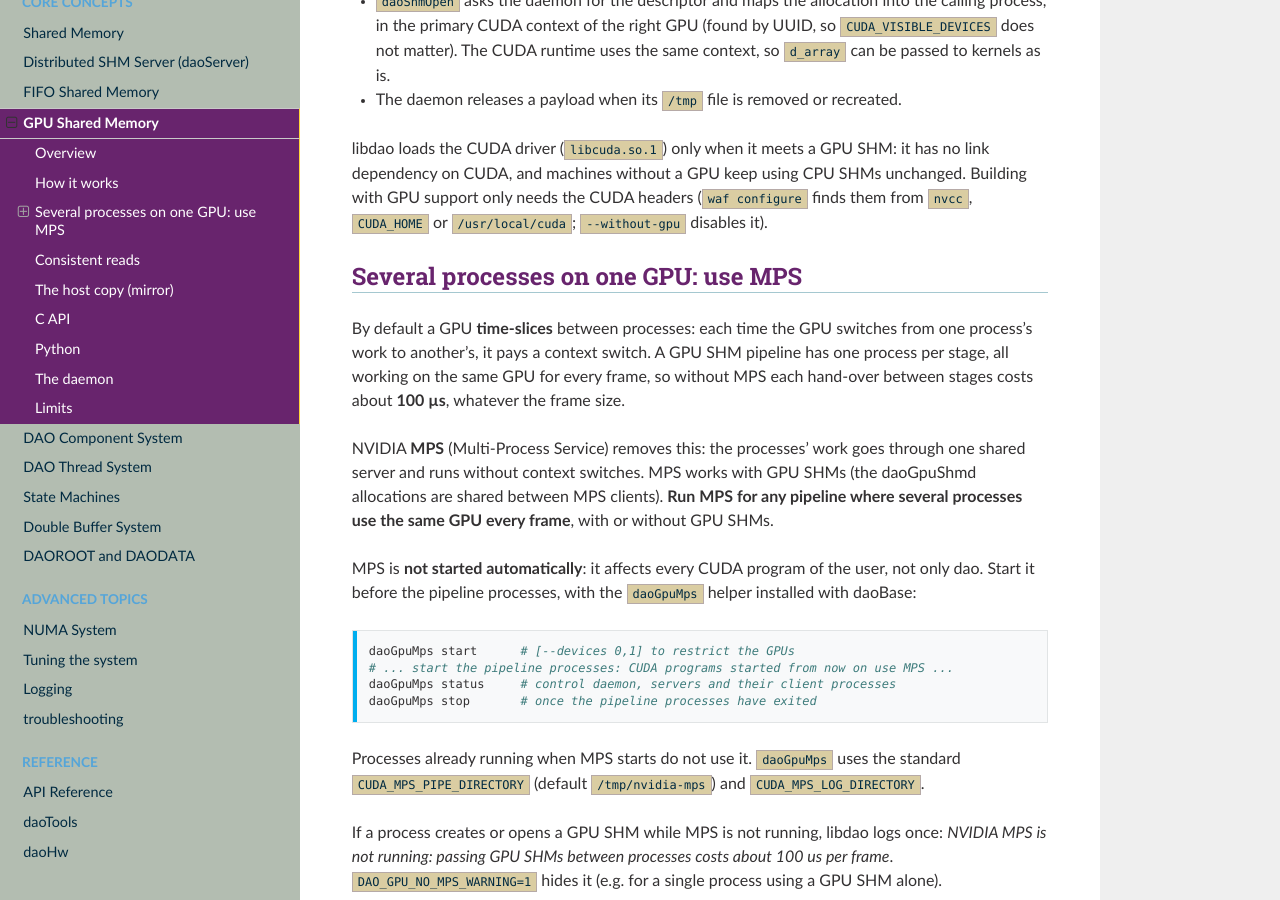
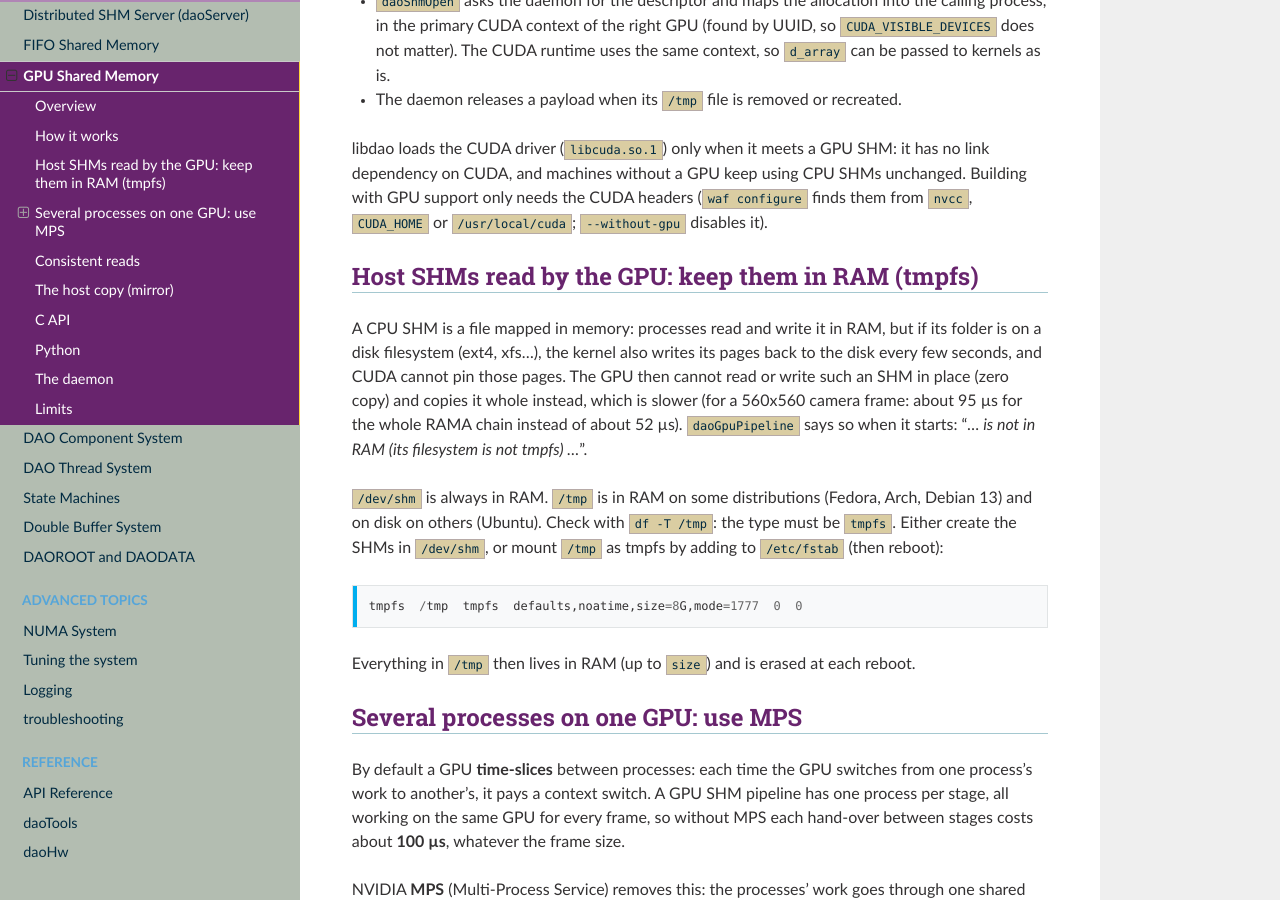
Before and after one commit to Durham-Adaptive-Optics/daoBase, a Sphinx documentation site: the page built from docs/source/gpu_shm.rst, in a window 1280 px wide and 900 px high, scrolled down 998 px. Built offline with Sphinx 7.4.7 and the Read the Docs theme 3.1.0, drawn with Linux system fonts in a browser that asks for light colours.

Commit message:
GPU SHM docs: keep host SHMs read by the GPU in RAM (tmpfs)
CUDA cannot pin SHM pages on a disk filesystem, so the GPU copies such an
SHM every frame instead of reading it in place. Explain how to check /tmp
and how to mount it as tmpfs.

```diff
--- a/docs/source/gpu_shm.rst
+++ b/docs/source/gpu_shm.rst
@@ -47,6 +47,24 @@ libdao loads the CUDA driver (``libcuda.so.1``) only when it meets a GPU SHM: it
 dependency on CUDA, and machines without a GPU keep using CPU SHMs unchanged. Building with GPU
 support only needs the CUDA headers (``waf configure`` finds them from ``nvcc``, ``CUDA_HOME`` or
 ``/usr/local/cuda``; ``--without-gpu`` disables it).
+
+Host SHMs read by the GPU: keep them in RAM (tmpfs)
+---------------------------------------------------
+
+A CPU SHM is a file mapped in memory: processes read and write it in RAM, but if its folder is on a
+disk filesystem (ext4, xfs...), the kernel also writes its pages back to the disk every few seconds,
+and CUDA cannot pin those pages. The GPU then cannot read or write such an SHM in place (zero copy)
+and copies it whole instead, which is slower (for a 560x560 camera frame: about 95 µs for the whole
+RAMA chain instead of about 52 µs). ``daoGpuPipeline`` says so when it starts: "*... is not in RAM
+(its filesystem is not tmpfs) ...*".
+
+``/dev/shm`` is always in RAM. ``/tmp`` is in RAM on some distributions (Fedora, Arch, Debian 13) and
+on disk on others (Ubuntu). Check with ``df -T /tmp``: the type must be ``tmpfs``. Either create the
+SHMs in ``/dev/shm``, or mount ``/tmp`` as tmpfs by adding to ``/etc/fstab`` (then reboot)::
+
+   tmpfs  /tmp  tmpfs  defaults,noatime,size=8G,mode=1777  0  0
+
+Everything in ``/tmp`` then lives in RAM (up to ``size``) and is erased at each reboot.
 
 Several processes on one GPU: use MPS
 --------------------------------------
```
